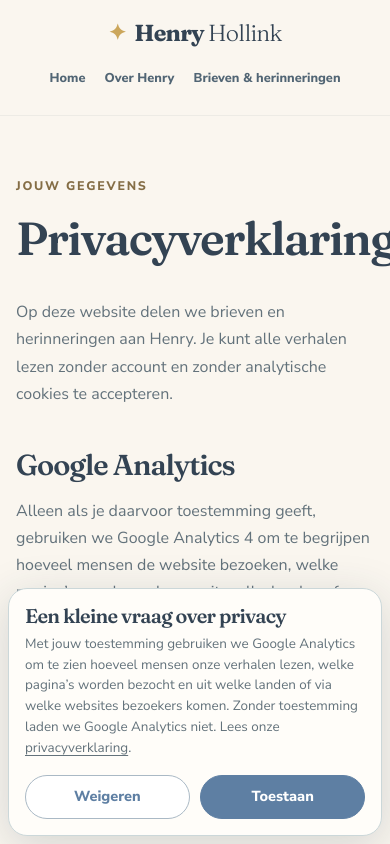
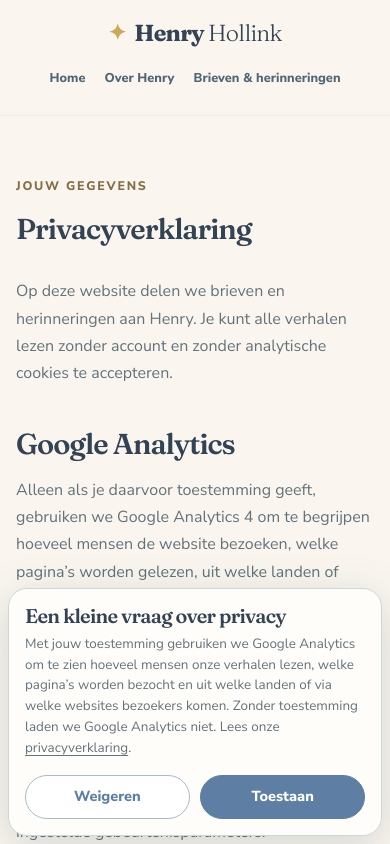
Before and after one commit to mhollink/henry-storybook, a React (Vite) app: page /privacy in a window 390 px wide. Shown: the top 844 px of the page. Built offline with nearby package versions, Linux system fonts and the light colour scheme; no server answers.

Commit message:
style: improve legal page heading styles with responsive font and text wrapping adjustments

```diff
--- a/src/styles/global.css
+++ b/src/styles/global.css
@@ -594,6 +594,8 @@ p {
 }
 .legal-page h1 {
   margin-bottom: 2rem;
+  font-size: clamp(1.8rem, 7vw, 4.6rem);
+  overflow-wrap: anywhere;
 }
 .legal-page h2 {
   font-size: 1.8rem;
```
